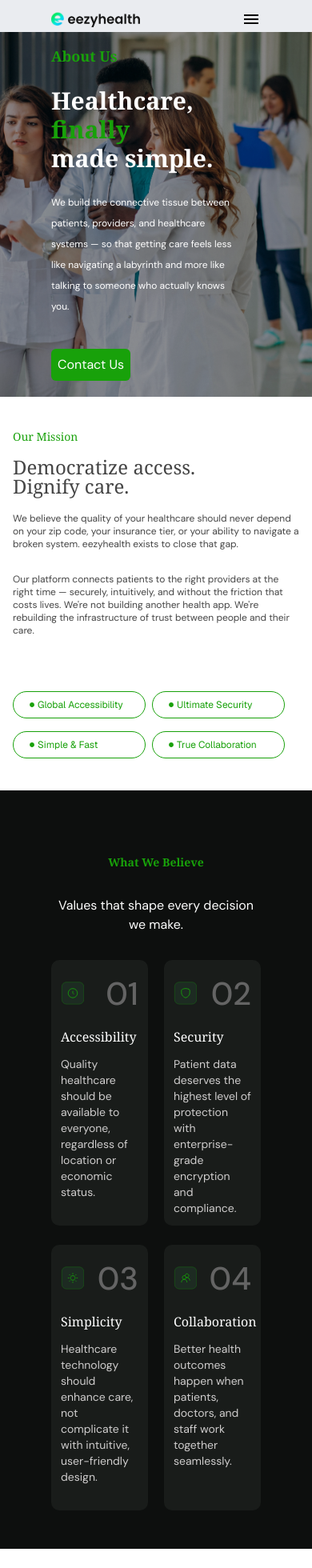
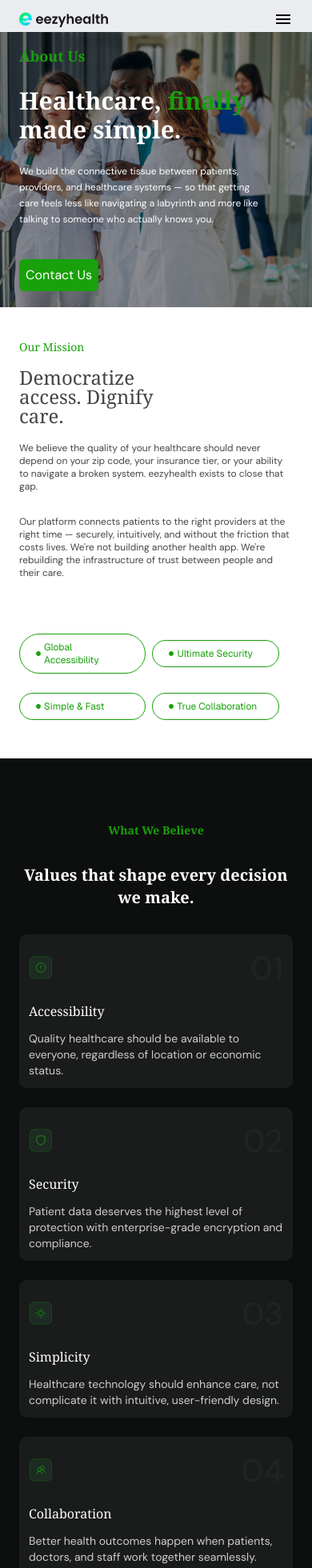
Before and after one commit to Kingbee1M/eezyhealth, a Next.js app: page /about-us in a window 390 px wide. Shown: the top 1960 px of the page at 80% size. Built offline with nearby package versions, Linux system fonts and the light colour scheme.

Commit message:
futher updates

```diff
--- a/app/UI/counter.tsx
+++ b/app/UI/counter.tsx
@@ -41,22 +41,22 @@ const Counter = ({ first, second, icon, suffix = "" }: CounterProps) => {
   return (
     <div ref={ref} className="flex ">
       {/* Optional Icon (e.g., < ) */}
-      {icon && <span className="mt-2 text-lg font-bold">{icon}</span>}
+      {icon && <span className="mt-2 text-2xl font-bold">{icon}</span>}
 
       {/* The Primary Number */}
-      <motion.span className=" mt-0.5 text-lg font-bold">
+      <motion.span className=" mt-0.5 text-2xl font-bold">
         {displayFirst}
       </motion.span>
 
       {/* The Secondary Number (Acting independently) */}
       {second !== null && (
-          <motion.span className=" text-lg font-bold">
+          <motion.span className=" text-2xl font-bold">
             {displaySecond}
           </motion.span>
       )}
 
       {/* The Suffix (e.g., M, %, min) */}
-      <span className=" text-lg font-bold">{suffix}</span>
+      <span className=" text-2xl font-bold">{suffix}</span>
     </div>
   );
 };
--- a/app/UI/nav.tsx
+++ b/app/UI/nav.tsx
@@ -21,7 +21,7 @@ export default function Navbar() {
         w-full max-w-screen fixed top-0 left-0 z-40 bg-nav-bg p-3
         flex flex-col md:flex-row md:items-center justify-between
         transition-all duration-300 ease-in-out
-        px-16
+        md:px-16 px-6
         ${isOpen ? 'h-56' : 'h-10 md:h-12'}
         overflow-hidden
         `}>
@@ -39,9 +39,9 @@ export default function Navbar() {
                 {navs.map((nav, index) => (
                     <li key={index} className=''>
                         {nav.internal? (
-                        <Link href={nav.link} className={`font-dmSans text-xs md:text-xs xl:text-base cursor-pointer ${pathname === nav.link ? 'text-primary-green' : ''}`}>{nav.title}</Link>
+                        <Link href={nav.link} className={`font-dmSans text-xs md:text-sm xl:text-base cursor-pointer ${pathname === nav.link ? 'text-primary-green' : ''}`}>{nav.title}</Link>
                         ) : (
-                            <a href={nav.link} className='font-dmSans text-xs md:text-xs xl:text-base cursor-pointer'>{nav.title}</a>
+                            <a href={nav.link} className='font-dmSans text-xs md:text-sm xl:text-base cursor-pointer'>{nav.title}</a>
                         )}
 
                     </li>
--- a/app/components/AboutHeader.tsx
+++ b/app/components/AboutHeader.tsx
@@ -9,10 +9,10 @@ export default function AboutHeader() {
         <header className="relative md:px-16 overflow-clip about-body">
             <div className="absolute top-0 left-0 z-10 w-screen lg:w-475 h-182.5 bg-[#00000062]"/>
 
-                <div className="w-full flex-col flex items-start gap-6 px-16 z-20 py-5">
+                <div className="w-full flex-col flex items-start gap-6 px-6 md:px-16 z-20 py-5">
                     <h2 className="text-primary-green! text-lg">About Us</h2>
                     <h1 className=" text-3xl md:text-4xl text-white w-full md:w-1/3">Healthcare, <span className="text-primary-green text-3xl md:text-4xl">finally</span> <br/> made simple.</h1>
-                    <p className="w-[90%] lg:w-[55%] text-left text-xs md:text-sm text-white leading-6.5">We build the connective tissue between patients, providers, and healthcare systems — so that getting care feels less like navigating a labyrinth and more like talking to someone who actually knows you.</p>
+                    <p className="w-[90%] lg:w-[55%] text-left text-xs md:text-sm text-white leading-5 md:leading-6.5">We build the connective tissue between patients, providers, and healthcare systems — so that getting care feels less like navigating a labyrinth and more like talking to someone who actually knows you.</p>
                     <button className="bg-primary-green text-white mt-4 rounded-sm p-2 cursor-pointer font-dmSans" onClick={handleClick}>Contact Us</button>
                 </div>
         </header>
--- a/app/components/aboutBot.tsx
+++ b/app/components/aboutBot.tsx
@@ -8,17 +8,17 @@ export default function AboutBot() {
         <section className="w-full px-5 md:px-16 py-20 flex justify-around gap-5 bg-white">
 
             <div className="bg-primary-green flex flex-col gap-2 md:flex-row justify-between w-full rounded-lg p-4 md:p-16">
-                <div className="w-auto lg:w-3/4">
-                    <h2 className="text-base md:text-2xl text-white">Join the Future of Healthcare Management</h2>
-                    <p   className=" text-white text-sm md:text-base w-full md:w-4/5">Experience the difference that thoughtful design and powerful technology can make in healthcare delivery.</p>
+                <div className="w-auto lg:w-3/4 flex-col flex gap-2">
+                    <h2 className="text-center text-base md:text-2xl text-white">Join the Future of Healthcare Management</h2>
+                    <p   className="text-center  text-white text-sm md:text-base w-full md:w-4/5">Experience the difference that thoughtful design and powerful technology can make in healthcare delivery.</p>
                 </div>
 
                  <div className="flex flex-row gap-2 w-full md:w-1/3 items-center">
                 <a href="https://apps.apple.com/us/app/facebook/id284882215" target="blank" className="block w-fit cursor-pointer">
-                    <Image src={apple} alt='apple' width={20} height={20} className="w-17 md:w-80"/>
+                    <Image src={apple} alt='apple' width={100} height={100} className="w-30 md:w-80"/>
                 </a>
                 <a href="https://play.google.com/store/search?q=easybuy&c=apps&hl=en" target="blank" className="w-fit block cursor-pointer">
-                    <Image src={google} alt='apple' width={20} height={20} className="w-17 md:w-80"/>
+                    <Image src={google} alt='apple' width={100} height={100} className="w-30 md:w-80"/>
                 </a>
             </div>
             </div>
--- a/app/components/mission.tsx
+++ b/app/components/mission.tsx
@@ -4,7 +4,7 @@ import { FaCircle } from "react-icons/fa";
 export default function Mission () {
     const list = ['Global Accessibility', 'Ultimate Security', 'Simple & Fast', 'True Collaboration']
     return (
-        <section className="bg-white w-full flex flex-col md:flex-row px-4 md:px-16 py-10 justify-between">
+        <section className="bg-white w-full flex flex-col md:flex-row px-6 md:px-16 py-10 justify-between">
             <div className="w-full flex flex-col mb-5">
                 <h2 className="font-normal text-sm text-primary-green mb-4 md:mb-2">Our Mission</h2>
                 <h1 className="text-2xl leading-6 md:leading-11 font-normal w-2/3 md: xl:max-w-[40%]">Democratize access. Dignify care.</h1>
--- a/app/components/policy.tsx
+++ b/app/components/policy.tsx
@@ -2,7 +2,7 @@ import { policyData } from "@/policy"
 
 export default function Policy() {
     return (
-        <section className="w-9/10 flex flex-col gap-5 mb-8">
+        <section className="w-9/10 flex flex-col gap-5 mb-8 px-6 md:px-16">
             <h2 className="text-text2">Introduction</h2>
             <p className="text-xl text-text leading-7.5">At Eezyhealth, we respect your privacy and are committed to protecting your personal information. This Privacy Policy explains how we collect, use, and safeguard your data when you use our app, web platform, and services. </p>
             <p className="text-xl text-text leading-7.5">We believe that trust is earned through transparency. This policy is written in plain language to help you understand exactly how your information is handled, stored, and protected within the Eezyhealth ecosystem.</p>
@@ -10,7 +10,10 @@ export default function Policy() {
             <div className="flex flex-col gap-2">
                 {policyData.map((item, index) => (
                     <div key={index} className="flex flex-col gap-2">
-                        <h3 className="text-text2 text-2xl font-bold">{item.title}</h3>
+                        <div className="flex flex-col">
+                            <h3 className="text-text2 text-2xl font-bold">{item.title}</h3>
+                            <hr className="border-[#44CE2D] border w-10"/>
+                        </div>
                         <p className="lg:text-xl lg:leading-7.5 text-headers">{item.desc}</p>
                         <ul className="flex flex-col gap-2">
                             {item.mainUL.map((subItem, subIndex) => (
--- a/app/components/weBelieve.tsx
+++ b/app/components/weBelieve.tsx
@@ -10,18 +10,18 @@ export default function WeBelieve() {
         {title: 'Collaboration', desc: 'Better health outcomes happen when patients, doctors, and staff work together seamlessly.', icon: 'val4', id: '04'},
     ]
     return (
-        <section className="flex items-center lg:items-start flex-col pt-20 gap-8 pb-12 px-16 bg-[#0D0F0E] w-full">
-            <h2 className="text-primary-green font-bold text-sm">What We Believe</h2>
-            <p className="w-full lg:w-1/2 text-center lg:text-left text-white">Values that shape every decision we make.</p>
+        <section className="flex items-center lg:items-start flex-col pt-20 gap-8 pb-12 px-6 md:px-16 bg-[#0D0F0E] w-full">
+            <h3 className="text-primary-green font-bold text-sm">What We Believe</h3>
+            <h2 className="w-full lg:w-1/2 text-center lg:text-left text-xl md:text-4xl font-bold text-white">Values that shape every decision we make.</h2>
 
 
-                <div className="w-full max-w-360 grid grid-cols-2 grid-rows-2 gap-y-6 gap-x-5">
+                <div className="w-full max-w-360 grid grid-cols-1 md:grid-cols-2 grid-rows-2 gap-y-6 gap-x-5">
                     { datas.map((data, index) => (
                         <div key={index} className="w-full max-w-300 h-full flex flex-col gap-3 p-3 rounded-lg bg-[#191C1A] hover:bg-[#333935] cursor-pointer relative overflow-clip group">
                         <div className="w-0 h-48 border-l-5 border-l-primary-green absolute -top-60 left-0 group-hover:translate-y-60 duration-300 ease-in-out"/>
                         <div className="w-full flex justify-between">
                             <Icons name={data.icon} size="xs" />
-                            <p className="text-[#646464] text-[40px] font-medium">{data.id}</p>
+                            <p className="text-[#646464] text-[40px] font-medium opacity-10">{data.id}</p>
                         </div>
                         <h3 className="w-full text-base text-white">{data.title}</h3>
                         <p className="w-full text-sm text-[#CFCDCD]">{data.desc}</p>
--- a/app/contact-us/page.tsx
+++ b/app/contact-us/page.tsx
@@ -1,5 +1,5 @@
 'use client'
-import img from "@/public/svg/blood-pressure.svg"
+import img from "@/public/svg/contact-doc.svg"
 import Image from "next/image"
 import Link from "next/link"
 import { useFormik, FormikErrors, FormikTouched } from "formik"
```
Also changed, not shown: app/components/howItWorks.tsx (+7 -2 lines), 1 other file (tests, documents, lock files or other folders).
